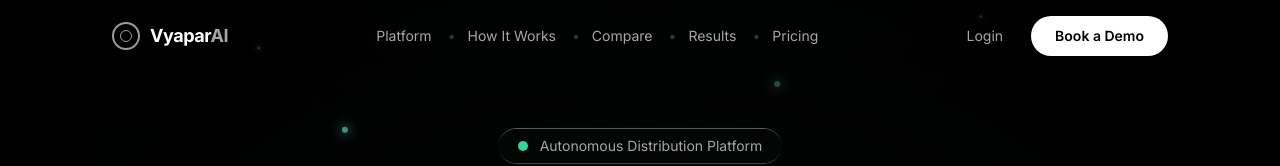
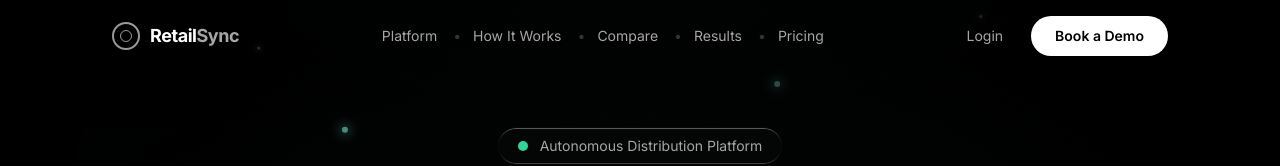
Before and after one commit to sanskar29/RetailSync, a React (Vite) app in the folder site/: page / in a window 1280 px wide. Shown: the top 166 px of the page. Built offline with nearby package versions, Linux system fonts and the light colour scheme.

Commit message:
fix: update navbar logo text to RetailSync

```diff
--- a/site/src/components/Navbar.tsx
+++ b/site/src/components/Navbar.tsx
@@ -33,7 +33,7 @@ export default function Navbar() {
             <div className="w-3 h-3 rounded-full border border-foreground/60" />
           </div>
           <span className="text-lg font-bold tracking-tight">
-            Vyapar<span className="text-muted-foreground">AI</span>
+            Retail<span className="text-muted-foreground">Sync</span>
           </span>
         </a>
 
```
